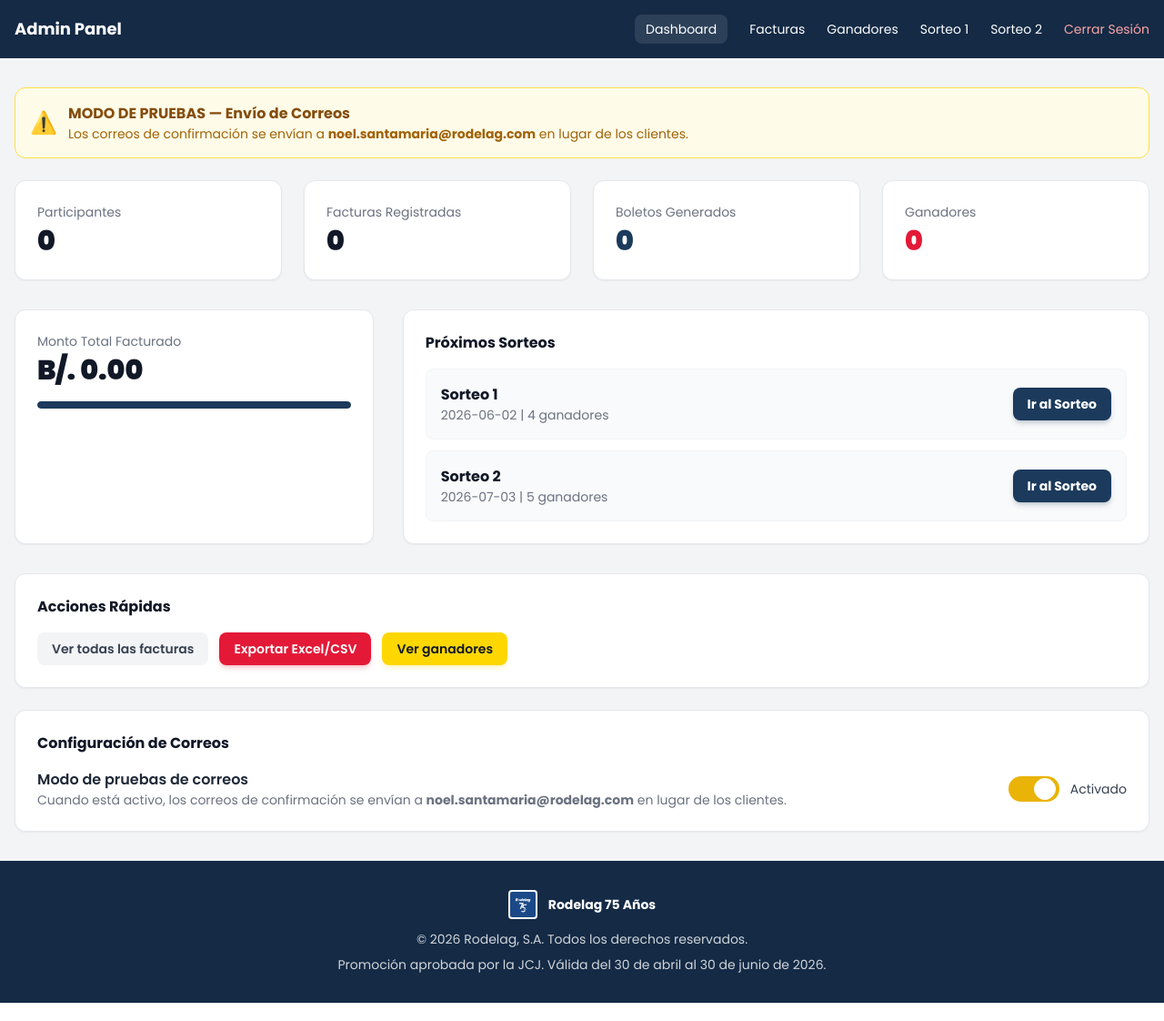
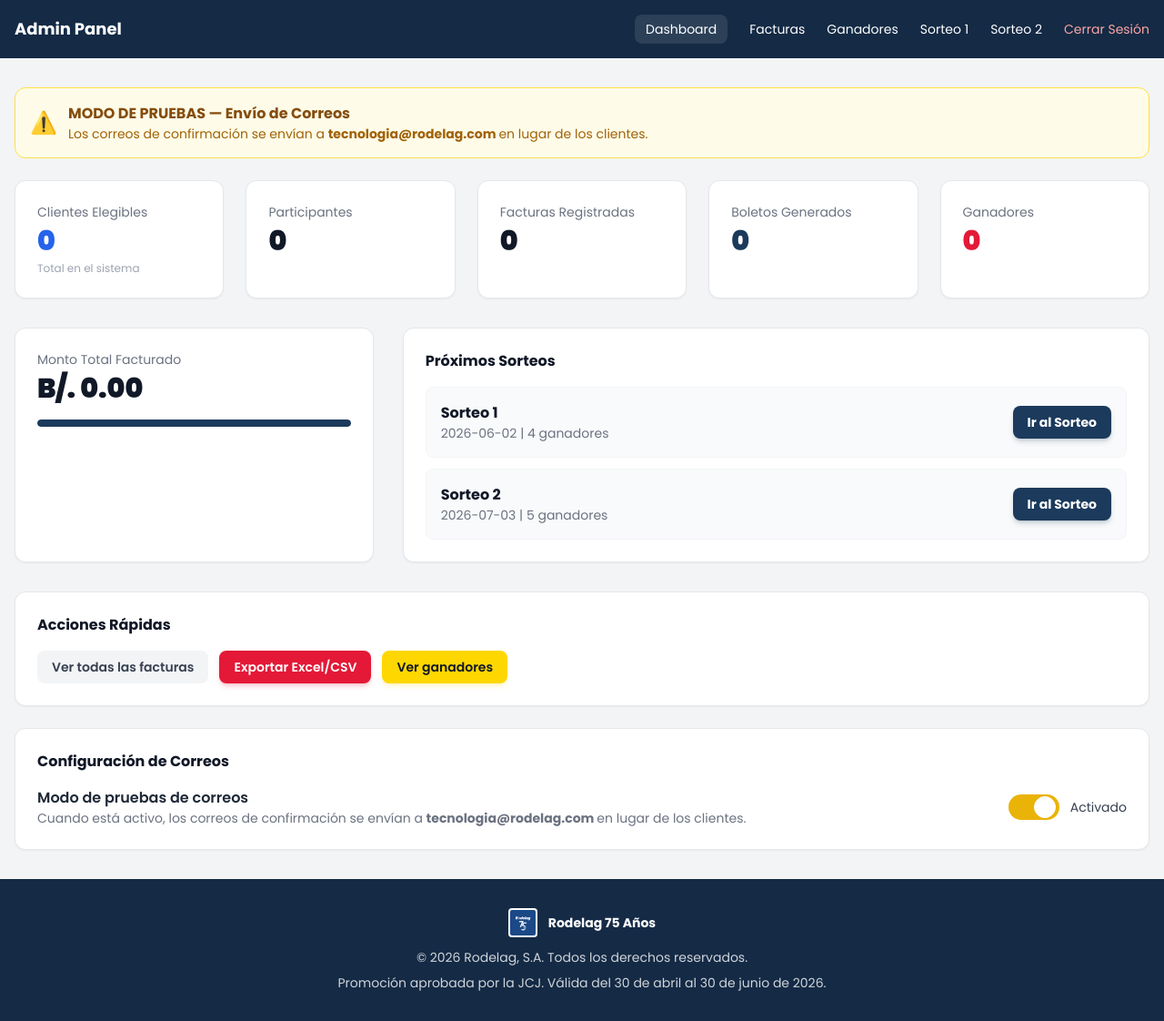
Before and after one commit to rodelag/ganaElParkingFutbolero, a Flask app: page /admin/dashboard in a window 1280 px wide. Shown: the part 64-1186 px from the top of the page at 91% size. Run offline with Flask 3, Linux system fonts and the light colour scheme; a user stored in the database is signed in; data that the repository does not hold is empty; some libraries are stand-ins or nearby versions.

Commit message:
feat: indicadores elegibilidad dashboard, fix acentos, filtro miles con comas, 2 tarjetas modal de informacion factura marca, filtro solo marcas especificadas

```diff
--- a/app.py
+++ b/app.py
@@ -33,7 +33,19 @@ from src.email_service import enviar_correo_confirmacion
 
 app = Flask(__name__)
 app.secret_key = SECRET_KEY
+app.config['JSON_AS_ASCII'] = False
+@app.template_filter('miles')
+def miles_filter(value):
+    try:
+        return "{:,}".format(int(value))
+    except:
+        return value
 
+@app.after_request
+def add_charset(response):
+    if response.content_type.startswith('text/html'):
+        response.headers['Content-Type'] = 'text/html; charset=utf-8'
+    return response
 
 def login_required(f):
     @wraps(f)
@@ -130,7 +142,9 @@ def _serializar_candidato(ganador):
         'cedula': ganador['cedula'],
         'telefono': ganador['telefono'],
         'email': ganador.get('email') or '',
-        'boleto': ganador['numero_boleto']
+        'boleto': ganador['numero_boleto'],
+        'factura': ganador.get('numero_factura') or '—',
+        'marca': ganador.get('marca') or '—'
     }
 
 
@@ -378,8 +392,36 @@ def admin_logout():
 @app.route('/admin/dashboard')
 @login_required
 def admin_dashboard():
-    init_config_table()  # Asegurar que la tabla y valor default existan
+    init_config_table()
     stats = obtener_estadisticas()
+    try:
+        from src.mysql_db import get_rodelag_connection
+        conn_prod = get_rodelag_connection()
+        cursor_prod = conn_prod.cursor()
+        marcas_placeholder = ', '.join(['%s'] * len(MARCAS))
+        cursor_prod.execute(f'''
+            SELECT
+                COUNT(*) AS total_facturas_elegibles,
+                COUNT(DISTINCT Cliente) AS total_clientes_elegibles
+            FROM (
+                SELECT b.id, b.Cliente
+                FROM bills b
+                JOIN bills_details bd ON bd.Bill = b.id
+                JOIN products p ON p.id = bd.Codigo
+                WHERE b.Status NOT IN ('ABORTED', 'MIGRATED')
+                  AND b.Date BETWEEN %s AND %s
+                  AND p.Marca IN ({marcas_placeholder})
+                GROUP BY b.id, b.Cliente
+                HAVING SUM(bd.Precio_Unitario * bd.Unidades) >= 100
+            ) AS elegibles
+        ''', (FECHA_INICIO, FECHA_FIN, *MARCAS))
+        row = cursor_prod.fetchone()
+        stats['total_facturas_rodelag_elegibles'] = row['total_facturas_elegibles'] if row else 0
+        stats['total_clientes_rodelag_elegibles'] = row['total_clientes_elegibles'] if row else 0
+        conn_prod.close()
+    except Exception as e:
+        stats['total_facturas_rodelag_elegibles'] = '—'
+        stats['total_clientes_rodelag_elegibles'] = '—'
     modo_pruebas = obtener_config('modo_pruebas_email', '1') == '1'
     return render_template('admin_dashboard.html', stats=stats, sorteos=SORTEOS, modo_pruebas_email=modo_pruebas)
 
@@ -471,8 +513,7 @@ def api_realizar_sorteo():
             'message': 'Ya hay un candidato pendiente de confirmar para este premio.',
             'ganador': _serializar_candidato(ganador_pendiente)
         })
-
-    boletos = obtener_boletos_para_sorteo()
+    boletos = obtener_boletos_para_sorteo(marca=premio.get('marca'))
     if not boletos:
         return jsonify({'success': False, 'message': 'No hay boletos disponibles para el sorteo'}), 400
 
--- a/requirements.txt
+++ b/requirements.txt
@@ -2,3 +2,4 @@ Flask==3.0.3
 Werkzeug==3.0.3
 python-dotenv==1.0.1
 PyMySQL==1.1.2
+cryptography
--- a/src/config.py
+++ b/src/config.py
@@ -28,7 +28,7 @@ SMTP_FROM = os.getenv('SMTP_FROM', 'alerta.ventas@rodelag.com')
 
 # Modo de pruebas de correos: si True, todos los correos van a EMAIL_PRUEBAS
 MODO_PRUEBAS_EMAIL = True
-EMAIL_PRUEBAS = 'noel.santamaria@rodelag.com'
+EMAIL_PRUEBAS = 'tecnologia@rodelag.com'
 
 # Marcas participantes
 MARCAS = ['LG', 'Sankey', 'Mystic', 'RCA', 'Hisense', 'Samsung']
@@ -43,7 +43,7 @@ MULTIPLICADOR_CREDITO_UNA = 2
 EDAD_MINIMA = 18
 
 # Fechas de la promocion
-FECHA_INICIO = '2026-04-01'
+FECHA_INICIO = '2026-04-30'
 FECHA_FIN = '2026-06-30'
 
 # Premios y fechas de fiestas
--- a/src/database.py
+++ b/src/database.py
@@ -177,8 +177,8 @@ def obtener_boleto_por_numero(numero_boleto):
     conn.close()
     return row
 
-
 def obtener_estadisticas():
+    from src.config import MARCAS
     conn = get_connection()
     cursor = conn.cursor()
     stats = {}
@@ -204,6 +204,19 @@ def obtener_estadisticas():
     row = cursor.fetchone()
     stats['monto_total'] = float(row['total'] or 0)
 
+    marcas_placeholder = ', '.join(['%s'] * len(MARCAS))
+    cursor.execute(f'''
+        SELECT COUNT(DISTINCT b.participante_id) as total
+        FROM {TABLE_BOLETOS} b
+        JOIN {TABLE_FACTURAS} f ON b.factura_id = f.id
+        JOIN {TABLE_PARTICIPANTES} p ON b.participante_id = p.id
+        WHERE b.asignado_en_sorteo = 0
+          AND p.es_ganador = 0
+          AND f.estado = "activa"
+          AND f.marca IN ({marcas_placeholder})
+    ''', tuple(MARCAS))
+    stats['total_participantes_elegibles'] = cursor.fetchone()['total']
+
     conn.close()
     return stats
 
@@ -221,16 +234,35 @@ def obtener_premios_disponibles(sorteo_id):
     return rows
 
 
-def obtener_boletos_para_sorteo():
+def obtener_boletos_para_sorteo(marca=None):
+    from src.config import MARCAS
     conn = get_connection()
     cursor = conn.cursor()
-    cursor.execute(f'''
-        SELECT b.*, p.nombre, p.cedula, p.telefono, p.email, p.es_ganador
-        FROM {TABLE_BOLETOS} b
-        JOIN {TABLE_PARTICIPANTES} p ON b.participante_id = p.id
-        WHERE b.asignado_en_sorteo = 0 AND p.es_ganador = 0
-        ORDER BY RAND()
-    ''')
+    if marca:
+        cursor.execute(f'''
+            SELECT b.*, p.nombre, p.cedula, p.telefono, p.email, p.es_ganador,
+                   f.numero_factura, f.marca
+            FROM {TABLE_BOLETOS} b
+            JOIN {TABLE_PARTICIPANTES} p ON b.participante_id = p.id
+            JOIN {TABLE_FACTURAS} f ON b.factura_id = f.id
+            WHERE b.asignado_en_sorteo = 0
+              AND p.es_ganador = 0
+              AND f.estado = 'activa'
+              AND f.marca = %s
+        ''', (marca,))
+    else:
+        marcas_placeholder = ', '.join(['%s'] * len(MARCAS))
+        cursor.execute(f'''
+            SELECT b.*, p.nombre, p.cedula, p.telefono, p.email, p.es_ganador,
+                   f.numero_factura, f.marca
+            FROM {TABLE_BOLETOS} b
+            JOIN {TABLE_PARTICIPANTES} p ON b.participante_id = p.id
+            JOIN {TABLE_FACTURAS} f ON b.factura_id = f.id
+            WHERE b.asignado_en_sorteo = 0
+              AND p.es_ganador = 0
+              AND f.estado = 'activa'
+              AND f.marca IN ({marcas_placeholder})
+        ''', tuple(MARCAS))
     rows = cursor.fetchall()
     conn.close()
     return rows
@@ -240,11 +272,13 @@ def obtener_ganador_pendiente_por_premio(premio_id):
     conn = get_connection()
     cursor = conn.cursor()
     cursor.execute(f'''
-        SELECT g.*, b.numero_boleto, p.nombre, p.cedula, p.telefono, p.email
+        SELECT g.*, b.numero_boleto, p.nombre, p.cedula, p.telefono, p.email,
+               f.numero_factura, f.marca
         FROM {TABLE_GANADORES} g
         JOIN {TABLE_PREMIOS} pr ON g.premio_id = pr.id
         JOIN {TABLE_BOLETOS} b ON g.boleto_id = b.id
         JOIN {TABLE_PARTICIPANTES} p ON g.participante_id = p.id
+        JOIN {TABLE_FACTURAS} f ON b.factura_id = f.id
         WHERE g.premio_id = %s
           AND g.confirmado = 0
           AND pr.ganador_id IS NULL
--- a/src/mysql_db.py
+++ b/src/mysql_db.py
@@ -14,7 +14,9 @@ def get_rodelag_connection():
         cursorclass=DictCursor,
         connect_timeout=10,
         read_timeout=10,
-        write_timeout=10
+        write_timeout=10,
+        charset='utf8mb4',
+        use_unicode=True
     )
 
 
@@ -29,7 +31,9 @@ def get_dev_connection():
         cursorclass=DictCursor,
         connect_timeout=10,
         read_timeout=10,
-        write_timeout=10
+        write_timeout=10,
+        charset='utf8mb4',
+        use_unicode=True
     )
 
 
--- a/templates/admin_dashboard.html
+++ b/templates/admin_dashboard.html
@@ -48,13 +48,24 @@
             <span class="text-2xl">⚠️</span>
             <div>
                 <p class="font-bold text-yellow-800">MODO DE PRUEBAS — Envío de Correos</p>
-                <p class="text-sm text-yellow-700">Los correos de confirmación se envían a <strong>noel.santamaria@rodelag.com</strong> en lugar de los clientes.</p>
+                <p class="text-sm text-yellow-700">Los correos de confirmación se envían a <strong> tecnologia@rodelag.com </strong> en lugar de los clientes.</p>
             </div>
         </div>
         {% endif %}
 
        <!-- Stats Cards -->
-        <div class="grid sm:grid-cols-2 lg:grid-cols-4 gap-6 mb-8">
+<div class="grid sm:grid-cols-2 lg:grid-cols-5 gap-6 mb-8">
+    <div class="bg-white rounded-xl shadow-sm p-6 border border-gray-200 card-shine">
+        <div class="text-sm text-gray-500 font-medium">Clientes Elegibles</div>
+        <div class="text-3xl font-black text-blue-600 mt-1">{{ stats.total_clientes_rodelag_elegibles | miles }}</div>
+                <div class="text-xs text-gray-400 mt-1">
+            {% if stats.total_clientes_rodelag_elegibles and stats.total_clientes_rodelag_elegibles != '—' and stats.total_clientes_rodelag_elegibles > 0 %}
+                Porcentaje: {{ "%.1f"|format(stats.total_participantes / stats.total_clientes_rodelag_elegibles * 100) }}%
+            {% else %}
+                Total en el sistema
+            {% endif %}
+        </div>
+    </div>
     <div class="bg-white rounded-xl shadow-sm p-6 border border-gray-200 card-shine">
         <div class="text-sm text-gray-500 font-medium">Participantes</div>
         <div class="text-3xl font-black text-gray-900 mt-1">{{ stats.total_participantes }}</div>
@@ -126,7 +137,7 @@
                     <p class="font-semibold text-gray-800">Modo de pruebas de correos</p>
                     <p class="text-sm text-gray-500">
                         Cuando está activo, los correos de confirmación se envían a
-                        <strong>noel.santamaria@rodelag.com</strong> en lugar de los clientes.
+                        <strong> tecnologia@rodelag.com </strong> en lugar de los clientes.
                     </p>
                 </div>
                 <label class="relative inline-flex items-center cursor-pointer shrink-0">
```
Also changed, not shown: templates/admin_sorteo.html (+10 -0 lines), 2 other files. Lines whose indentation alone changed are shown as unchanged.
